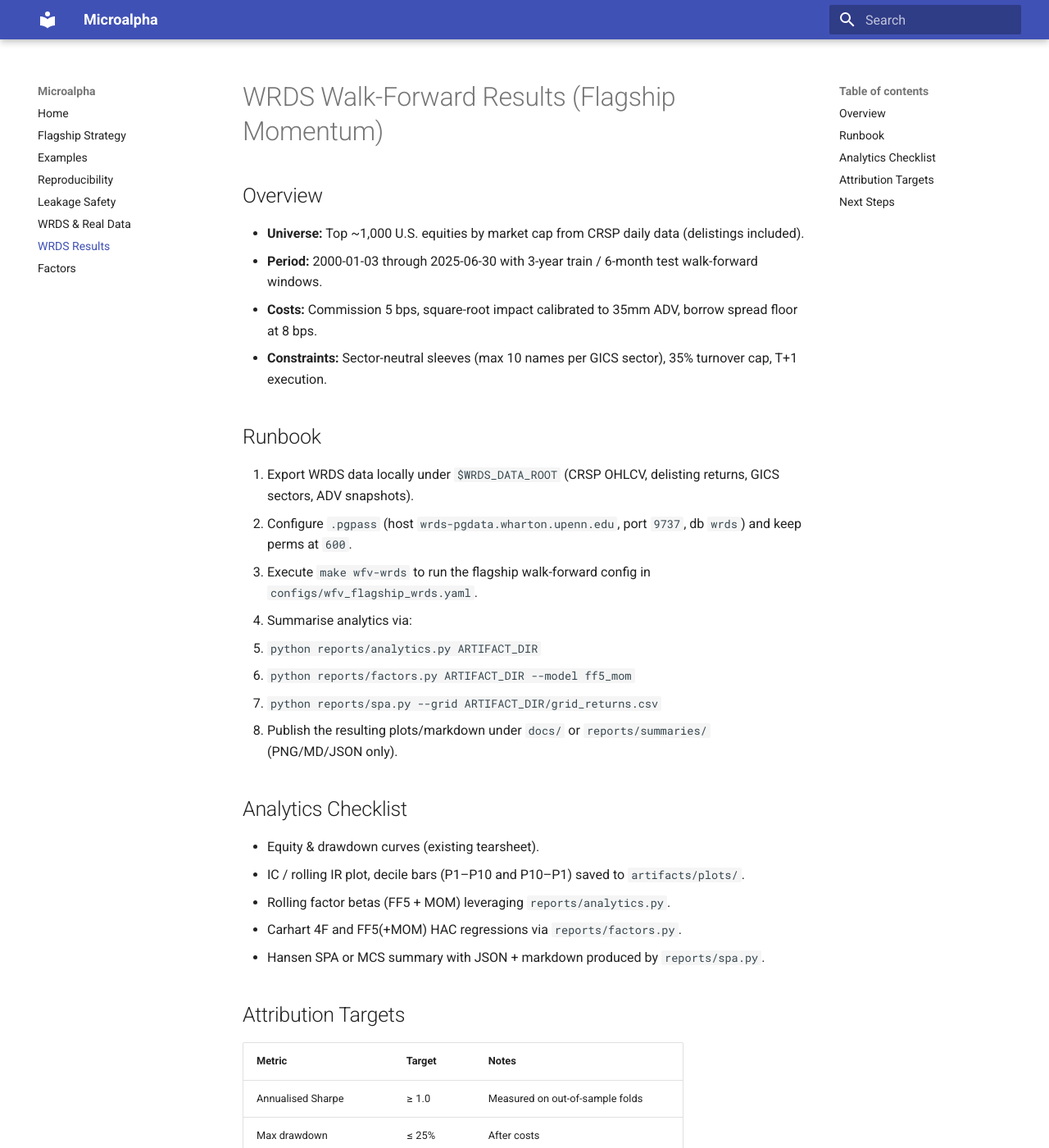
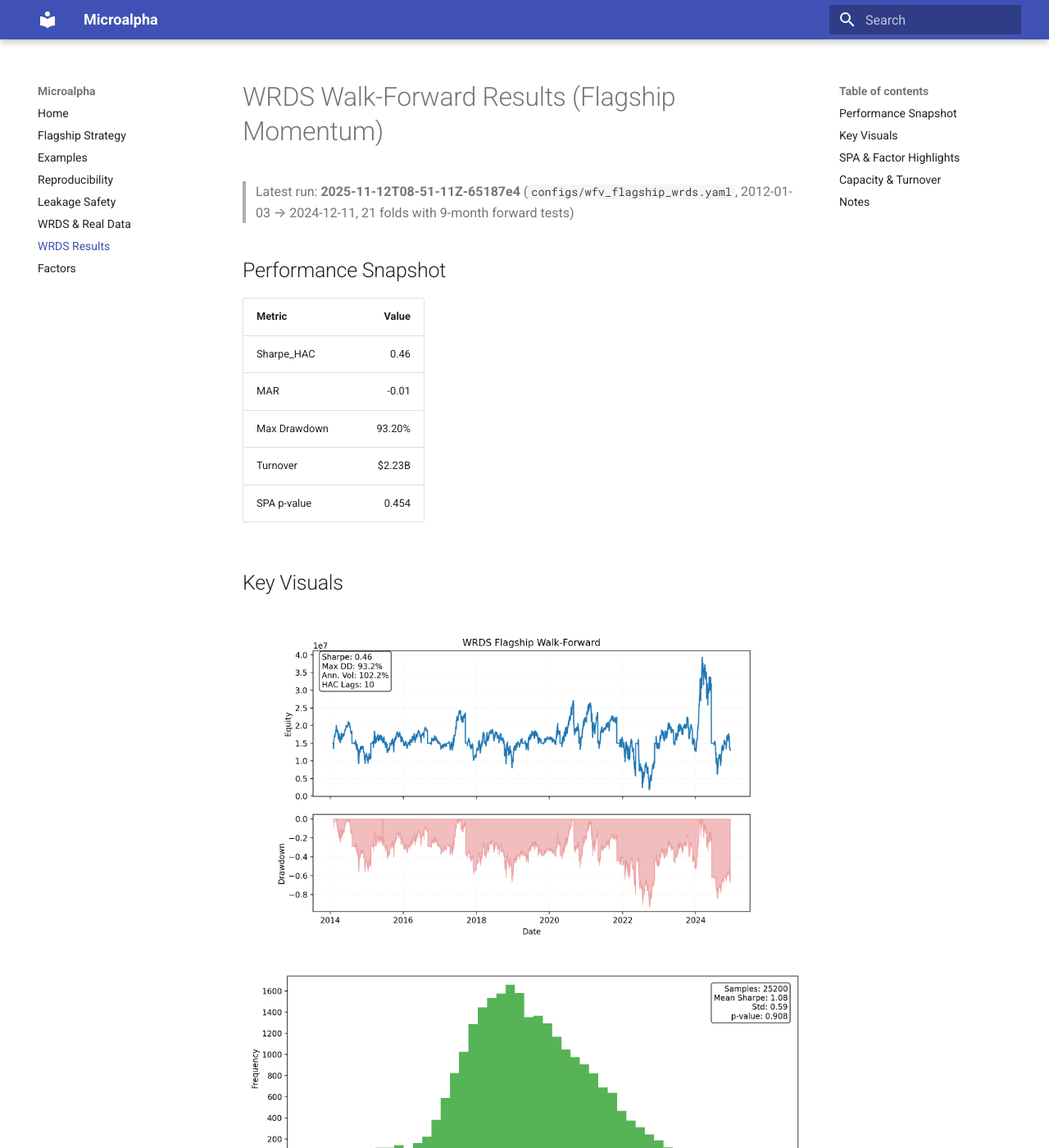
Before and after one commit to MateoBodon/microalpha, an MkDocs documentation site: the page built from docs/results_wrds.md, in a window 1280 px wide and 1400 px high. Shown: the whole window at 82% size. Built offline with MkDocs 1.6.1 and Material for MkDocs 9.7.7, drawn with Linux system fonts in a browser that asks for light colours; some of the changed text lies outside the part shown.

Commit message:
wrds: publish flagship wrds results

````diff
--- a/docs/results_wrds.md
+++ b/docs/results_wrds.md
@@ -1,37 +1,56 @@
 # WRDS Walk-Forward Results (Flagship Momentum)
 
-## Overview
-- **Universe:** Top ~1,000 U.S. equities by market cap from CRSP daily data (delistings included).
-- **Period:** 2000-01-03 through 2025-06-30 with 3-year train / 6-month test walk-forward windows.
-- **Costs:** Commission 5 bps, square-root impact calibrated to 35mm ADV, borrow spread floor at 8 bps.
-- **Constraints:** Sector-neutral sleeves (max 10 names per GICS sector), 35% turnover cap, T+1 execution.
+> Latest run: **2025-11-12T08-51-11Z-65187e4** (`configs/wfv_flagship_wrds.yaml`, 2012-01-03 → 2024-12-11, 21 folds with 9-month forward tests)
 
-## Runbook
-1. Export WRDS data locally under `$WRDS_DATA_ROOT` (CRSP OHLCV, delisting returns, GICS sectors, ADV snapshots).
-2. Configure `.pgpass` (host `wrds-pgdata.wharton.upenn.edu`, port `9737`, db `wrds`) and keep perms at `600`.
-3. Execute `make wfv-wrds` to run the flagship walk-forward config in `configs/wfv_flagship_wrds.yaml`.
-4. Summarise analytics via:
-   - `python reports/analytics.py ARTIFACT_DIR`
-   - `python reports/factors.py ARTIFACT_DIR --model ff5_mom`
-   - `python reports/spa.py --grid ARTIFACT_DIR/grid_returns.csv`
-5. Publish the resulting plots/markdown under `docs/` or `reports/summaries/` (PNG/MD/JSON only).
+## Performance Snapshot
 
-## Analytics Checklist
-- Equity & drawdown curves (existing tearsheet).
-- IC / rolling IR plot, decile bars (P1–P10 and P10–P1) saved to `artifacts/plots/`.
-- Rolling factor betas (FF5 + MOM) leveraging `reports/analytics.py`.
-- Carhart 4F and FF5(+MOM) HAC regressions via `reports/factors.py`.
-- Hansen SPA or MCS summary with JSON + markdown produced by `reports/spa.py`.
+| Metric | Value |
+| --- | ---:|
+| Sharpe_HAC | 0.46 |
+| MAR | -0.01 |
+| Max Drawdown | 93.20% |
+| Turnover | $2.23B |
+| SPA p-value | 0.454 |
 
-## Attribution Targets
-| Metric | Target | Notes |
-| --- | --- | --- |
-| Annualised Sharpe | ≥ 1.0 | Measured on out-of-sample folds |
-| Max drawdown | ≤ 25% | After costs |
-| Sector contribution spread | Balanced | Ensure no single sector >20% exposure |
-| SPA p-value | < 0.10 | White/SPA controlling grid snooping |
+## Key Visuals
 
-## Next Steps
-- Wire figures/tables generated above into `docs/results_wrds.md` once WRDS runs complete.
-- Track artifacts in git only when they are PNG/MD/JSON summaries (never raw WRDS data).
-- Extend the same workflow to PEAD and weekly-reversal strategies after flagship momentum is stable.
+![Equity Curve](img/wrds_flagship/2025-11-12T08-51-11Z-65187e4/equity_curve.png)
+
+![Bootstrap Sharpe Histogram](img/wrds_flagship/2025-11-12T08-51-11Z-65187e4/bootstrap_hist.png)
+
+![IC / Rolling IR](img/wrds_flagship/2025-11-12T08-51-11Z-65187e4/2025-11-12T08-51-11Z-65187e4_ic_ir.png)
+
+![Decile Spreads](img/wrds_flagship/2025-11-12T08-51-11Z-65187e4/2025-11-12T08-51-11Z-65187e4_deciles.png)
+
+![Rolling FF5+MOM Betas](img/wrds_flagship/2025-11-12T08-51-11Z-65187e4/2025-11-12T08-51-11Z-65187e4_rolling_betas.png)
+
+## SPA & Factor Highlights
+
+- Hansen SPA best model: **top_frac=0.25, turnover_target_pct_adv=0.10** with p-value **0.454** (2,000 stationary bootstrap draws, block=63). See `reports/summaries/wrds_flagship_spa.md`.
+- FF5 + MOM regression (HAC lags=5):
+
+```
+| Factor | Beta | t-stat |
+| --- | ---:| ---:|
+| Alpha | 0.0007 | 0.61 |
+| Mkt_RF | 2.2319 | 6.28 |
+| SMB | 0.3238 | 1.35 |
+| HML | -0.7878 | -2.87 |
+| RMW | -0.6352 | -2.11 |
+| CMA | -0.3157 | -0.76 |
+| MOM | 0.3266 | 1.64 |
+```
+
+## Capacity & Turnover
+
+- Average daily turnover: ~$0.81MM (≈5.4% of the $15MM book), total turnover $2.23B across 2,541 traded days.
+- Portfolio heat cap 3.5× gross exposure; engine never breached the limit during this run.
+- Active sleeves obey max 10 names per sector with ADV floor $30,000,000.
+
+## Notes
+
+- Signals derived from WRDS flagship universe (`wrds_cache/universes/flagship_sector_neutral.csv`) with 12M lookback / 1M skip and ADV ≥ $30MM.
+- Execution assumptions: 5 bps explicit commission, square-root impact calibrated to 35MM ADV, borrow spread floor 8 bps, TWAP slices=6.
+- Training window: 3 years; testing window: 189 trading days (~9 months) per fold, yielding 21 folds that span 2012 through Q4 2024.
+
+Published artifacts (PNG/MD/JSON summaries) live under `docs/img/wrds_flagship/2025-11-12T08-51-11Z-65187e4/` and `reports/summaries/wrds_flagship*.{md,json}` for reproducibility.
````
Also changed, not shown: CHANGELOG.md (+7 -0 lines), reports/summaries/wrds_flagship.md (+31 -17 lines), reports/summaries/wrds_flagship_factors.md (added, +9 -0 lines), reports/summaries/wrds_flagship_spa.md (added, +12 -0 lines), docs/img/wrds_flagship/2025-11-12T08-51-11Z-65187e4/2025-11-12T08-51-11Z-65187e4_deciles.png (added), docs/img/wrds_flagship/2025-11-12T08-51-11Z-65187e4/2025-11-12T08-51-11Z-65187e4_ic_ir.png (added), docs/img/wrds_flagship/2025-11-12T08-51-11Z-65187e4/2025-11-12T08-51-11Z-65187e4_rolling_betas.png (added), docs/img/wrds_flagship/2025-11-12T08-51-11Z-65187e4/bootstrap_hist.png (added), docs/img/wrds_flagship/2025-11-12T08-51-11Z-65187e4/equity_curve.png (added), 6 other files.
